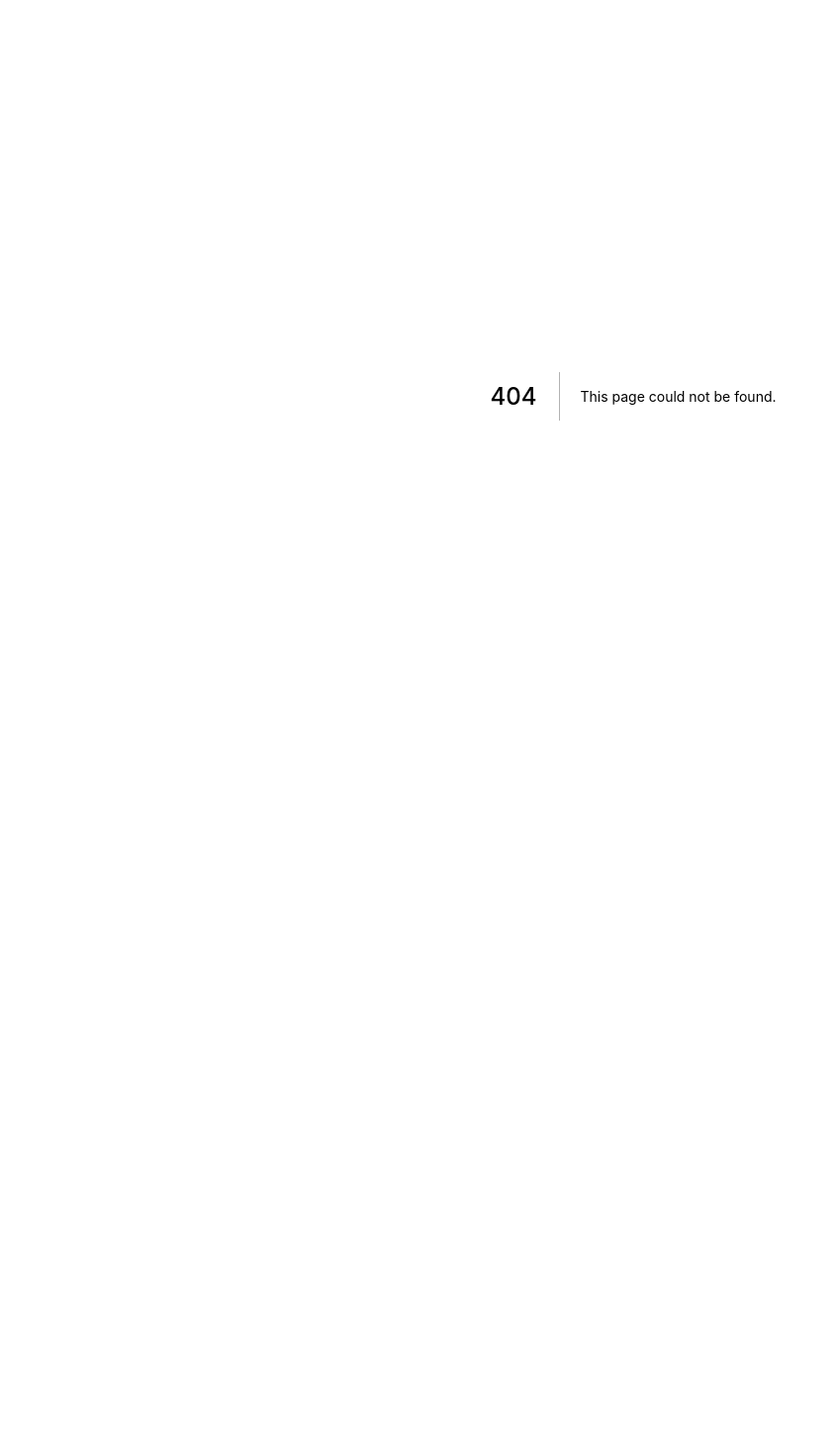
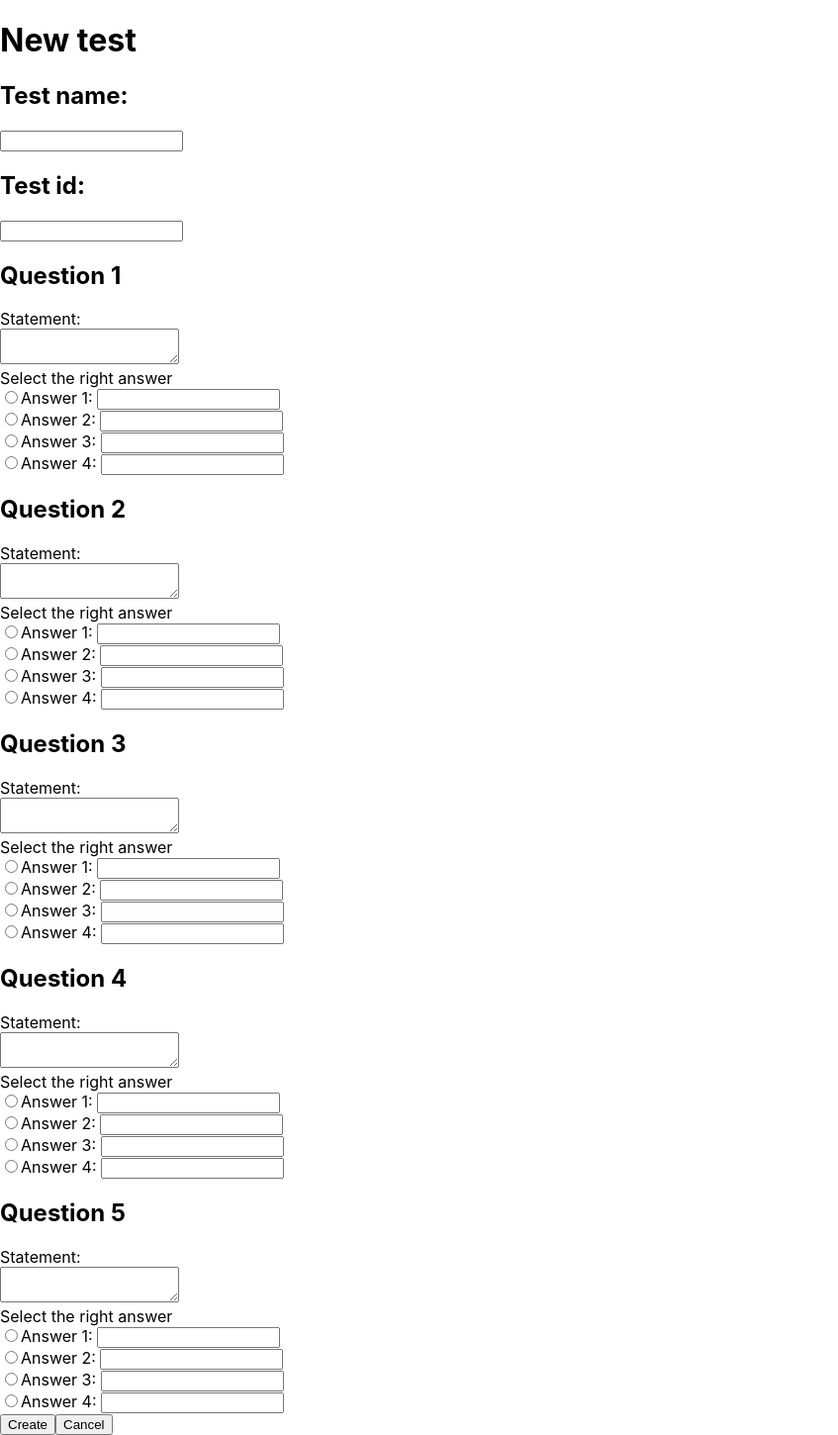
Before and after one commit to Mateo698/moodle2, a Next.js app: page /testform in a window 1280 px wide. Before the commit this address had no page. Shown: the whole page at 99% size, without its empty margins (0-847 px from the left). Before the commit the page ends 800 px from the top, so only its background shows below. Built offline with nearby package versions, Linux system fonts and the light colour scheme.

Commit message:
Test form in progress

```diff
--- /dev/null
+++ b/components/test/TestForm.js
@@ -0,0 +1,122 @@
+export default function TestForm(){
+    let state = {
+        title : "",
+        id : "",
+        question1 : {
+            statement: "",
+            right: "",
+            option1: "",
+            option2: "",
+            option3: "",
+            option4: ""
+        },
+        question2 : {
+            statement: "",
+            right: "",
+            option1: "",
+            option2: "",
+            option3: "",
+            option4: ""
+        },
+        question3 : {
+            statement: "",
+            right: "",
+            option1: "",
+            option2: "",
+            option3: "",
+            option4: ""
+        },
+        question4 : {
+            statement: "",
+            right: "",
+            option1: "",
+            option2: "",
+            option3: "",
+            option4: ""
+        },
+        question5 : {
+            statement: "",
+            right: "",
+            option1: "",
+            option2: "",
+            option3: "",
+            option4: ""
+        }
+    }
+
+    function handleChange(e){
+        console.log(e.target.name)
+        switch(e.target.name){
+            case "title" : ;break;
+            case "id" : ;break;
+            case "q1Radio" : ;break;
+            case "q2Radio" : ;break;
+            case "q3Radio" : ;break;
+            case "q4Radio" : ;break;
+            case "q5Radio" : ;break;
+
+            /*case "username": state.username = e.target.value;break;
+            case "password": state.password = e.target.value;*/
+          }
+      }
+
+
+
+    return(
+        <div>
+            <h1>New test</h1>
+            <h2>Test name: </h2><input type="text" name = "title" onChange={handleChange}></input><br/>
+            <h2>Test id: </h2><input type="text" name = "id" onChange={handleChange}></input><br/>
+            <div>
+                <h2>Question 1</h2>
+                <label>Statement:</label><br/><textarea onChange={handleChange}></textarea><br/>
+                <label>Select the right answer</label><br/>
+                <input type="radio" name ="q1Radio" value = "1" onClick={handleChange}></input><label>Answer 1: </label><input type="text"></input><br/>
+                <input type="radio" name ="q1Radio" value = "2" onClick={handleChange}></input><label>Answer 2: </label><input type="text"></input><br/>
+                <input type="radio" name ="q1Radio" value = "3" onClick={handleChange}></input><label>Answer 3: </label><input type="text"></input><br/>
+                <input type="radio" name ="q1Radio" value = "4" onClick={handleChange}></input><label>Answer 4: </label><input type="text"></input><br/>
+            </div>
+
+            <div>
+                <h2>Question 2</h2>
+                <label>Statement:</label><br/><textarea onChange={handleChange}></textarea><br/>
+                <label>Select the right answer</label><br/>
+                <input type="radio" name ="q2Radio" value = "1" onClick={handleChange}></input><label>Answer 1: </label><input type="text"></input><br/>
+                <input type="radio" name ="q2Radio" value = "2" onClick={handleChange}></input><label>Answer 2: </label><input type="text"></input><br/>
+                <input type="radio" name ="q2Radio" value = "3" onClick={handleChange}></input><label>Answer 3: </label><input type="text"></input><br/>
+                <input type="radio" name ="q2Radio" value = "4" onClick={handleChange}></input><label>Answer 4: </label><input type="text"></input><br/>
+            </div>
+
+            <div>
+                <h2>Question 3</h2>
+                <label>Statement:</label><br/><textarea onChange={handleChange}></textarea><br/>
+                <label>Select the right answer</label><br/>
+                <input type="radio" name ="q3Radio" value = "1" onClick={handleChange}></input><label>Answer 1: </label><input type="text"></input><br/>
+                <input type="radio" name ="q3Radio" value = "2" onClick={handleChange}></input><label>Answer 2: </label><input type="text"></input><br/>
+                <input type="radio" name ="q3Radio" value = "3" onClick={handleChange}></input><label>Answer 3: </label><input type="text"></input><br/>
+                <input type="radio" name ="q3Radio" value = "4" onClick={handleChange}></input><label>Answer 4: </label><input type="text"></input><br/>
+            </div>
+
+            <div>
+                <h2>Question 4</h2>
+                <label>Statement:</label><br/><textarea onChange={handleChange}></textarea><br/>
+                <label>Select the right answer</label><br/>
+                <input type="radio" name ="q4Radio" value = "1" onClick={handleChange}></input><label>Answer 1: </label><input type="text"></input><br/>
+                <input type="radio" name ="q4Radio" value = "2" onClick={handleChange}></input><label>Answer 2: </label><input type="text"></input><br/>
+                <input type="radio" name ="q4Radio" value = "3" onClick={handleChange}></input><label>Answer 3: </label><input type="text"></input><br/>
+                <input type="radio" name ="q4Radio" value = "4" onClick={handleChange}></input><label>Answer 4: </label><input type="text"></input><br/>
+            </div>
+
+            <div>
+                <h2>Question 5</h2>
+                <label>Statement:</label><br/><textarea onChange={handleChange}></textarea><br/>
+                <label>Select the right answer</label><br/>
+                <input type="radio" name ="q5Radio" value = "1" onClick={handleChange}></input><label>Answer 1: </label><input type="text"></input><br/>
+                <input type="radio" name ="q5Radio" value = "2" onClick={handleChange}></input><label>Answer 2: </label><input type="text"></input><br/>
+                <input type="radio" name ="q5Radio" value = "3" onClick={handleChange}></input><label>Answer 3: </label><input type="text"></input><br/>
+                <input type="radio" name ="q5Radio" value = "4" onClick={handleChange}></input><label>Answer 4: </label><input type="text"></input><br/>
+            </div>
+            <button>Create</button><button>Cancel</button>
+        </div>
+    )
+}
--- a/pages/api/studentindex.js
+++ b/pages/api/studentindex.js
@@ -1,8 +1,6 @@
 import {tests} from '../../data/tests'
 export default async function handler(req,res){
     const {method , body} = req;
-
-    console.log(tests + "asdad")
 
     if(method == 'POST'){
         res.status(200).json(tests)
--- a/pages/index.js
+++ b/pages/index.js
@@ -11,8 +11,7 @@ let state = {
 }
 
 export default function Home() {
-  const typedUsernameRef = useRef()
-  const typedPasswordRef = useRef()
+
 
   function handleChange(e){
     switch(e.target.name){
@@ -53,7 +52,8 @@ export default function Home() {
         const url = "/users/"  + r.username
         location = url
       }else{
-        location = "/"
+        const url = "/teachers/"  + r.username
+        location = url
       }
 
     }else{
--- /dev/null
+++ b/pages/testform.js
@@ -0,0 +1,13 @@
+import TestForm from "../components/test/TestForm"
+export default function testform(props){
+    function onCancel(e){
+        var url = "/teachers/"+props.id
+        location = url
+    }
+
+    return(
+        <div>
+            <TestForm onCancel={onCancel}/>
+        </div>
+    )
+}
```
Also changed, not shown: pages/studentindex.js (deleted, +0 -9 lines), pages/teachers/[teacher].js (+14 -0 lines), pages/users/[user].js (+23 -17 lines).
